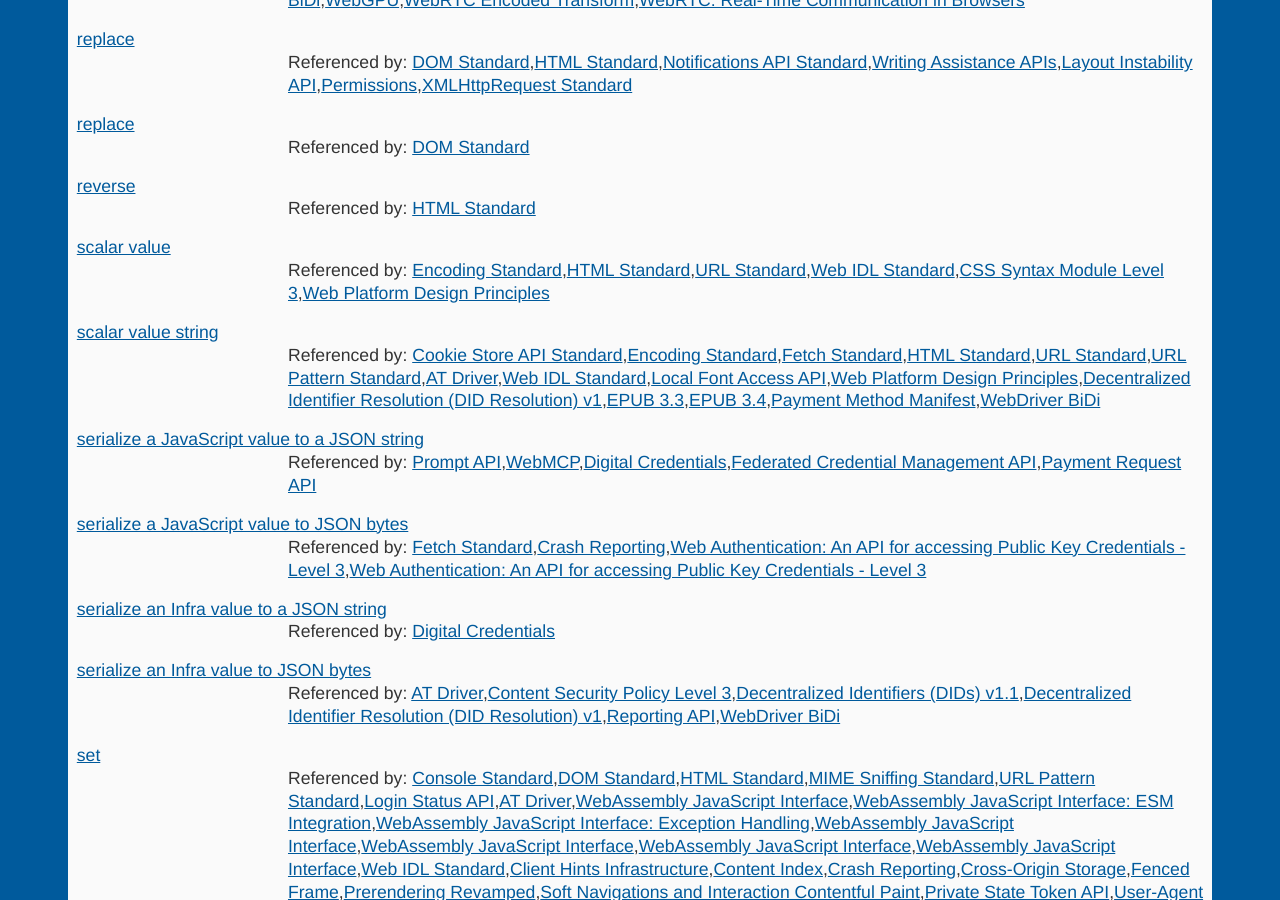
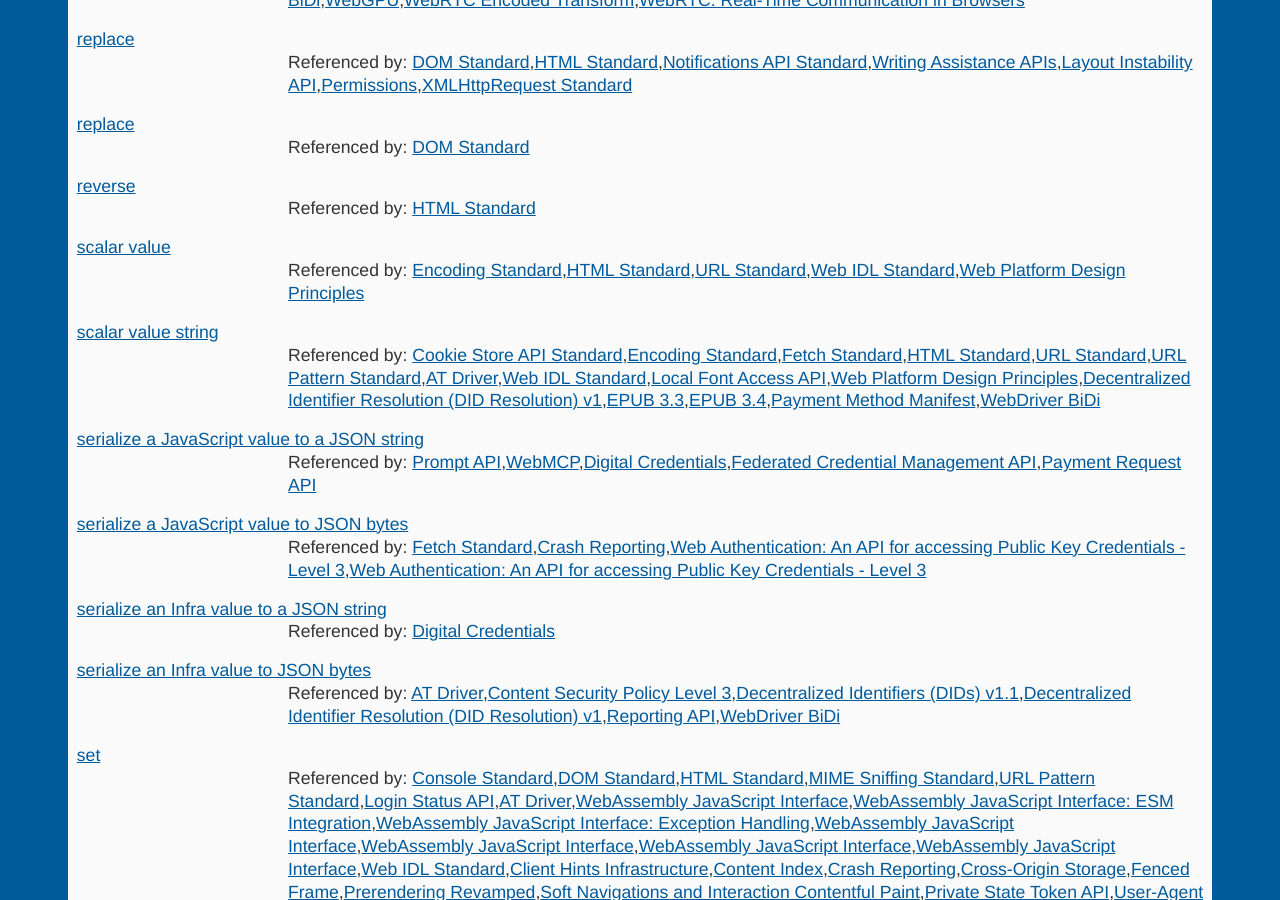
Before and after one commit to dontcallmedom/specdex, a Jekyll site: the page built from infra.html, in a window 1280 px wide and 900 px high, scrolled down 18365 px. Built offline with Jekyll 4.4.1, drawn with Linux system fonts in a browser that asks for light colours.

Commit message:
Automatic update

```diff
--- a/infra.html
+++ b/infra.html
@@ -265,7 +265,7 @@ layout: base
 <dt><a class="concept" href="https:&#x2F;&#x2F;infra.spec.whatwg.org&#x2F;#list-reverse">reverse</a></dt>
 <dd>Referenced by: <a href="https:&#x2F;&#x2F;html.spec.whatwg.org&#x2F;multipage&#x2F;">HTML Standard</a></dd>
 <dt><a class="concept" href="https:&#x2F;&#x2F;infra.spec.whatwg.org&#x2F;#scalar-value">scalar value</a></dt>
-<dd>Referenced by: <a href="https:&#x2F;&#x2F;encoding.spec.whatwg.org&#x2F;">Encoding Standard</a>,<a href="https:&#x2F;&#x2F;html.spec.whatwg.org&#x2F;multipage&#x2F;">HTML Standard</a>,<a href="https:&#x2F;&#x2F;url.spec.whatwg.org&#x2F;">URL Standard</a>,<a href="https:&#x2F;&#x2F;webidl.spec.whatwg.org&#x2F;">Web IDL Standard</a>,<a href="https:&#x2F;&#x2F;drafts.csswg.org&#x2F;css-syntax-3&#x2F;">CSS Syntax Module Level 3</a>,<a href="https:&#x2F;&#x2F;w3ctag.github.io&#x2F;design-principles&#x2F;">Web Platform Design Principles</a></dd>
+<dd>Referenced by: <a href="https:&#x2F;&#x2F;encoding.spec.whatwg.org&#x2F;">Encoding Standard</a>,<a href="https:&#x2F;&#x2F;html.spec.whatwg.org&#x2F;multipage&#x2F;">HTML Standard</a>,<a href="https:&#x2F;&#x2F;url.spec.whatwg.org&#x2F;">URL Standard</a>,<a href="https:&#x2F;&#x2F;webidl.spec.whatwg.org&#x2F;">Web IDL Standard</a>,<a href="https:&#x2F;&#x2F;w3ctag.github.io&#x2F;design-principles&#x2F;">Web Platform Design Principles</a></dd>
 <dt><a class="concept" href="https:&#x2F;&#x2F;infra.spec.whatwg.org&#x2F;#scalar-value-string">scalar value string</a></dt>
 <dd>Referenced by: <a href="https:&#x2F;&#x2F;cookiestore.spec.whatwg.org&#x2F;">Cookie Store API Standard</a>,<a href="https:&#x2F;&#x2F;encoding.spec.whatwg.org&#x2F;">Encoding Standard</a>,<a href="https:&#x2F;&#x2F;fetch.spec.whatwg.org&#x2F;">Fetch Standard</a>,<a href="https:&#x2F;&#x2F;html.spec.whatwg.org&#x2F;multipage&#x2F;">HTML Standard</a>,<a href="https:&#x2F;&#x2F;url.spec.whatwg.org&#x2F;">URL Standard</a>,<a href="https:&#x2F;&#x2F;urlpattern.spec.whatwg.org&#x2F;">URL Pattern Standard</a>,<a href="https:&#x2F;&#x2F;w3c.github.io&#x2F;at-driver&#x2F;">AT Driver</a>,<a href="https:&#x2F;&#x2F;webidl.spec.whatwg.org&#x2F;">Web IDL Standard</a>,<a href="https:&#x2F;&#x2F;wicg.github.io&#x2F;local-font-access&#x2F;">Local Font Access API</a>,<a href="https:&#x2F;&#x2F;w3ctag.github.io&#x2F;design-principles&#x2F;">Web Platform Design Principles</a>,<a href="https:&#x2F;&#x2F;w3c.github.io&#x2F;did-resolution&#x2F;">Decentralized Identifier Resolution (DID Resolution) v1</a>,<a href="https:&#x2F;&#x2F;w3c.github.io&#x2F;epub-specs&#x2F;epub33&#x2F;core&#x2F;">EPUB 3.3</a>,<a href="https:&#x2F;&#x2F;w3c.github.io&#x2F;epub-specs&#x2F;epub34&#x2F;authoring&#x2F;">EPUB 3.4</a>,<a href="https:&#x2F;&#x2F;w3c.github.io&#x2F;payment-method-manifest&#x2F;">Payment Method Manifest</a>,<a href="https:&#x2F;&#x2F;w3c.github.io&#x2F;webdriver-bidi&#x2F;">WebDriver BiDi</a></dd>
 <dt><a class="concept" href="https:&#x2F;&#x2F;infra.spec.whatwg.org&#x2F;#serialize-a-javascript-value-to-a-json-string">serialize a JavaScript value to a JSON string</a></dt>
```
